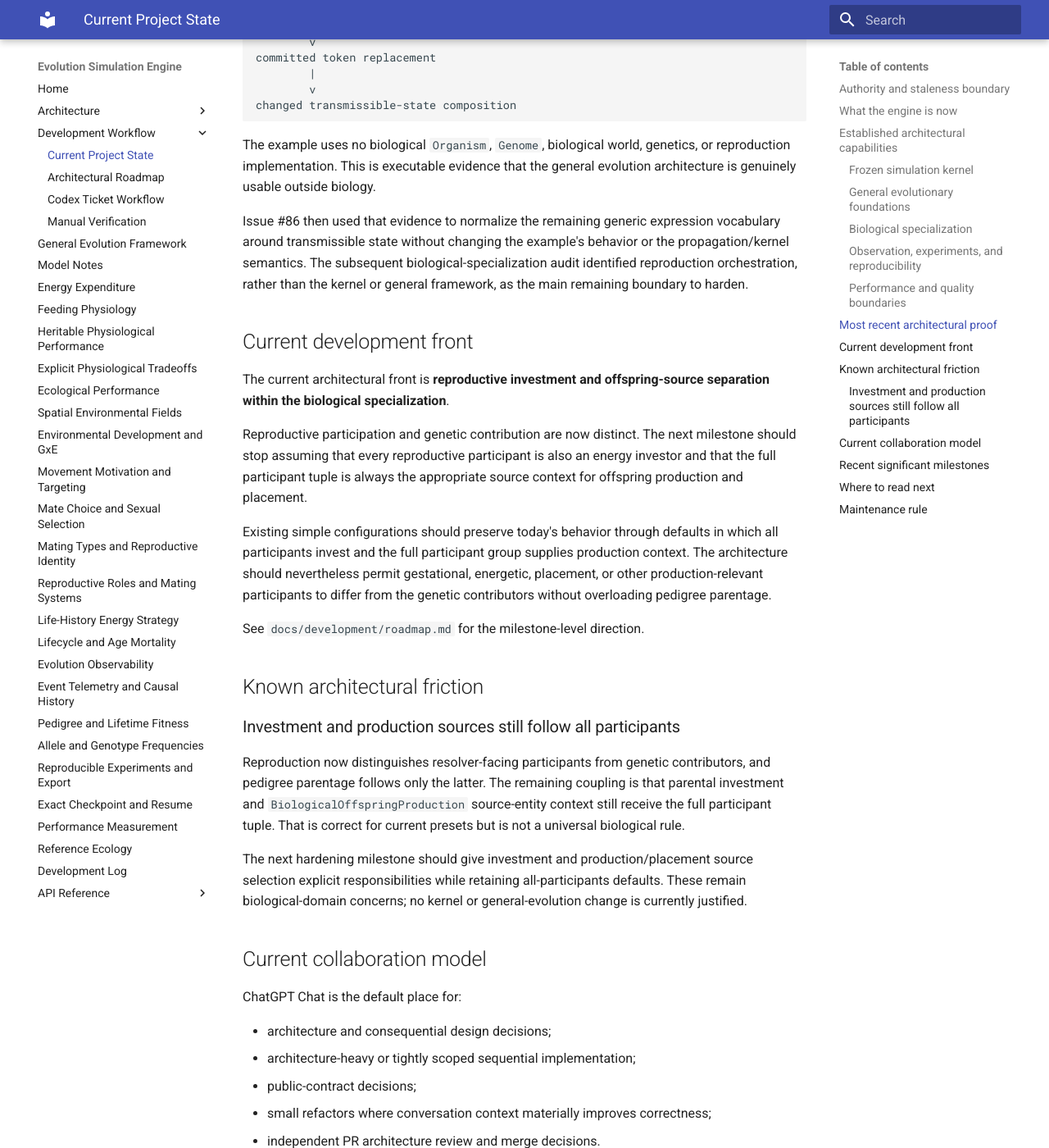
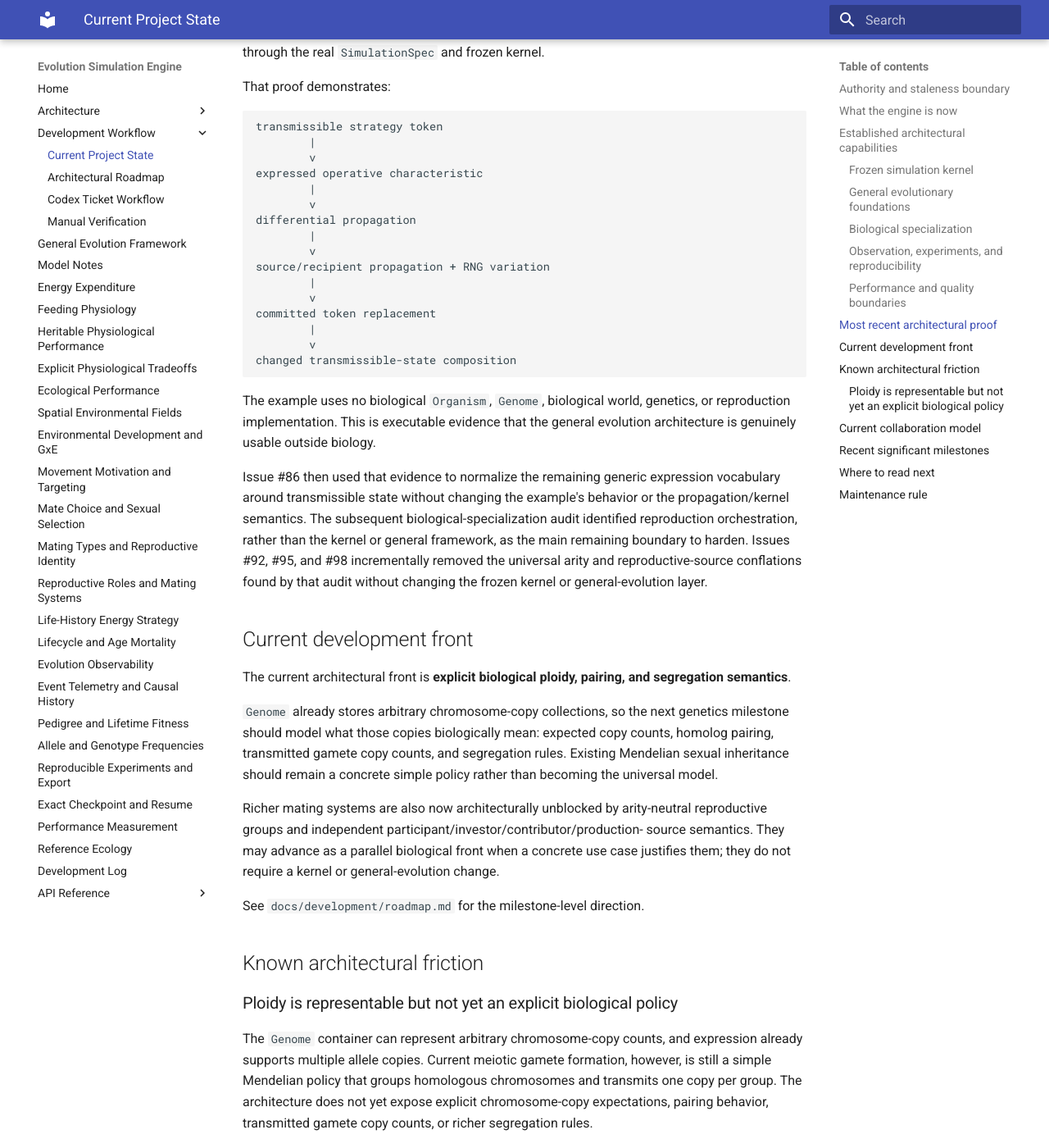
Before and after one commit to abdullahkhan57721/evolution-simulation-engine, an MkDocs documentation site: the page built from docs/development/current_state.md, in a window 1280 px wide and 1400 px high, scrolled down 4020 px. Shown: the whole window at 82% size. Built offline with MkDocs 1.6.1 and Material for MkDocs 9.7.7, drawn with Linux system fonts in a browser that asks for light colours; some of the changed text lies outside the part shown.

Commit message:
Advance current state beyond reproduction source hardening

```diff
--- a/docs/development/current_state.md
+++ b/docs/development/current_state.md
@@ -105,20 +105,32 @@
 carrier capability, while inheritance remains the biological specialization of
 general propagation.
 
-Shared reproduction orchestration is arity-neutral and now separates reproductive
-participation from genetic contribution. `ReproductiveGroup` records an ordered,
-nonempty set of unique reproductive participants used for mating and conflict
-resolution. During materialization, `GeneticContributorSelection` chooses the
-ordered participant subset whose genomes feed biological inheritance. The default
-`AllParticipantsContribute` preserves existing clonal and biparental behavior.
+Shared reproduction orchestration is arity-neutral and distinguishes four
+biological relationships that simple systems often collapse:
 
-Contributor selection occurs only after resolution, so rejected reproductive
-candidates cannot consume stochastic contributor-selection RNG. Materialized
-reproduction events expose all `participant_ids` separately from `parent_ids`;
-biological parentage and pedigree semantics use only the genetic contributors.
-Concrete inheritance policies still own their source-count constraints, so clonal
-inheritance remains a one-source model and the current Mendelian sexual-inheritance
-policy remains a two-source model.
+- `ReproductiveGroup` records ordered reproductive **participants** used for
+  mating and resolver conflicts;
+- `ReproductiveInvestorSelection` chooses the participant subset whose committed
+  energy investment determines proposal affordability, with
+  `AllParticipantsInvest` preserving current simple behavior;
+- `GeneticContributorSelection` chooses the ordered participant subset whose
+  genomes feed inheritance, with `AllParticipantsContribute` as the default; and
+- `OffspringProductionSourceSelection` chooses the participant subset supplied as
+  biological entity-production context, with
+  `AllParticipantsAsProductionSources` as the default.
+
+Investor selection occurs during proposal generation and intentionally receives no
+RNG argument because rejected candidates must not consume investor-selection
+randomness. Genetic-contributor and production-source selection occur only during
+materialization and may use the simulation-owned RNG. Resolver capacity remains
+participant-based regardless of the later investor, contributor, or production-
+source subsets.
+
+`Reproduction.Proposal` records `participant_ids` separately from investor energy
+contributions. Materialized reproduction events keep genetic `parent_ids` distinct
+from `production_source_ids`; pedigree parentage and direct genetic reproductive
+success continue to follow only transmissible-state contributors. Concrete
+inheritance and production policies retain their own stronger requirements.
 
 The genome representation already permits arbitrary chromosome-copy collections.
 Future ploidy work should therefore focus on explicit biological copy-count
@@ -181,40 +193,42 @@
 vocabulary around transmissible state without changing the example's behavior or
 the propagation/kernel semantics. The subsequent biological-specialization audit
 identified reproduction orchestration, rather than the kernel or general
-framework, as the main remaining boundary to harden.
+framework, as the main remaining boundary to harden. Issues #92, #95, and #98
+incrementally removed the universal arity and reproductive-source conflations
+found by that audit without changing the frozen kernel or general-evolution layer.
 
 ## Current development front
 
-The current architectural front is **reproductive investment and offspring-source
-separation within the biological specialization**.
+The current architectural front is **explicit biological ploidy, pairing, and
+segregation semantics**.
 
-Reproductive participation and genetic contribution are now distinct. The next
-milestone should stop assuming that every reproductive participant is also an
-energy investor and that the full participant tuple is always the appropriate
-source context for offspring production and placement.
+`Genome` already stores arbitrary chromosome-copy collections, so the next genetics
+milestone should model what those copies biologically mean: expected copy counts,
+homolog pairing, transmitted gamete copy counts, and segregation rules. Existing
+Mendelian sexual inheritance should remain a concrete simple policy rather than
+becoming the universal model.
 
-Existing simple configurations should preserve today's behavior through defaults
-in which all participants invest and the full participant group supplies production
-context. The architecture should nevertheless permit gestational, energetic,
-placement, or other production-relevant participants to differ from the genetic
-contributors without overloading pedigree parentage.
+Richer mating systems are also now architecturally unblocked by arity-neutral
+reproductive groups and independent participant/investor/contributor/production-
+source semantics. They may advance as a parallel biological front when a concrete
+use case justifies them; they do not require a kernel or general-evolution change.
 
 See `docs/development/roadmap.md` for the milestone-level direction.
 
 ## Known architectural friction
 
-### Investment and production sources still follow all participants
+### Ploidy is representable but not yet an explicit biological policy
 
-Reproduction now distinguishes resolver-facing participants from genetic
-contributors, and pedigree parentage follows only the latter. The remaining
-coupling is that parental investment and `BiologicalOffspringProduction`
-source-entity context still receive the full participant tuple. That is correct for
-current presets but is not a universal biological rule.
+The `Genome` container can represent arbitrary chromosome-copy counts, and
+expression already supports multiple allele copies. Current meiotic gamete
+formation, however, is still a simple Mendelian policy that groups homologous
+chromosomes and transmits one copy per group. The architecture does not yet expose
+explicit chromosome-copy expectations, pairing behavior, transmitted gamete copy
+counts, or richer segregation rules.
 
-The next hardening milestone should give investment and production/placement source
-selection explicit responsibilities while retaining all-participants defaults.
-These remain biological-domain concerns; no kernel or general-evolution change is
-currently justified.
+The next hardening work should add those responsibilities above the frozen kernel
+and without replacing the existing `Genome` data model. Recombination should be
+deepened only after the pairing/segregation semantics it depends on are explicit.
 
 ## Current collaboration model
 
@@ -238,6 +252,10 @@
 
 Newest first; this is a milestone summary, not a changelog.
 
+- **#98 — investor/production-source separation:** separated proposal-time
+  reproductive investors and materialization-time offspring-production sources from
+  resolver-facing participants and genetic contributors while preserving current
+  behavior through all-participants defaults.
 - **#95 — participant/contributor separation:** made reproductive groups about
   participants, introduced materialization-time genetic-contributor selection, and
   defined pedigree parentage as genetic/transmissible-state contribution while
```
